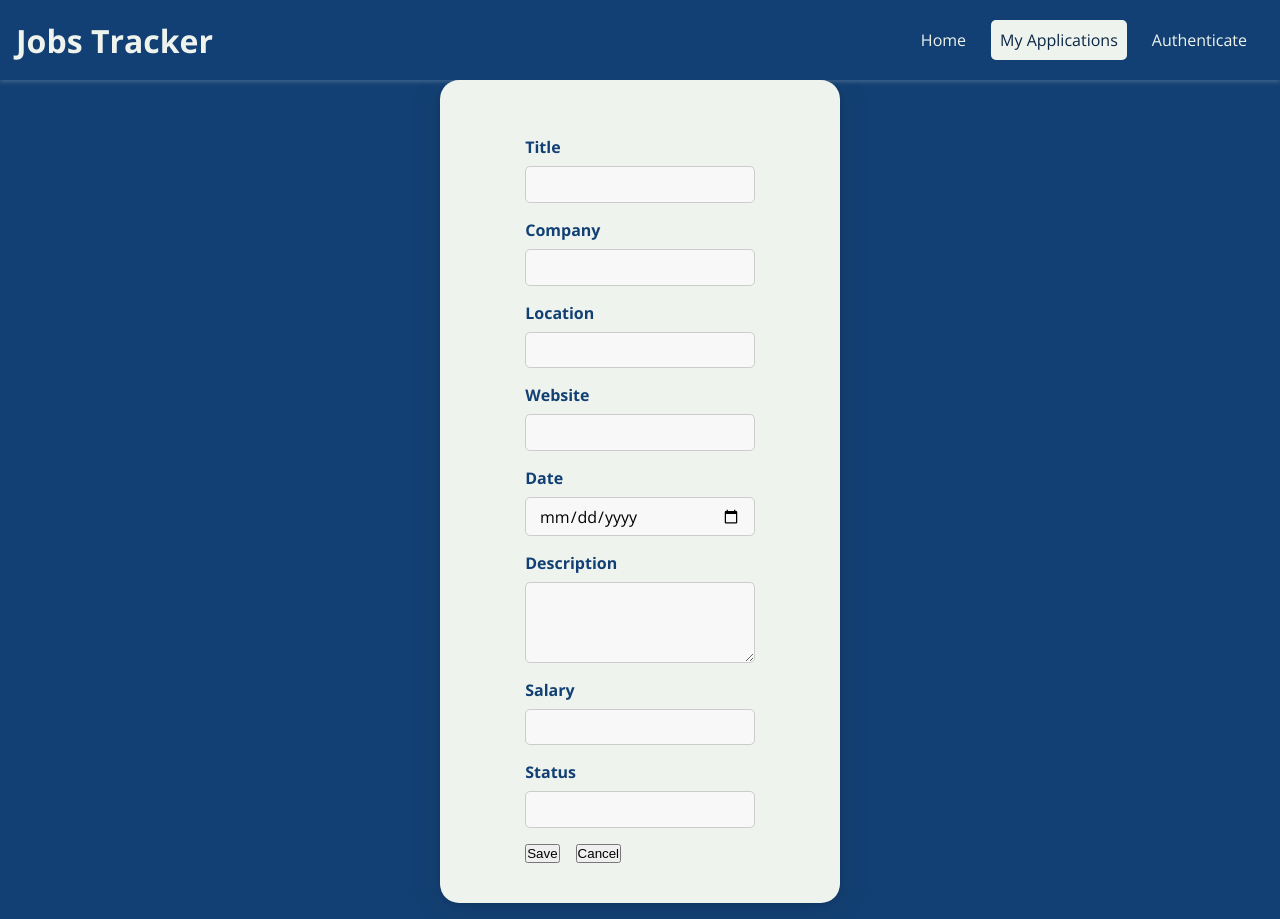
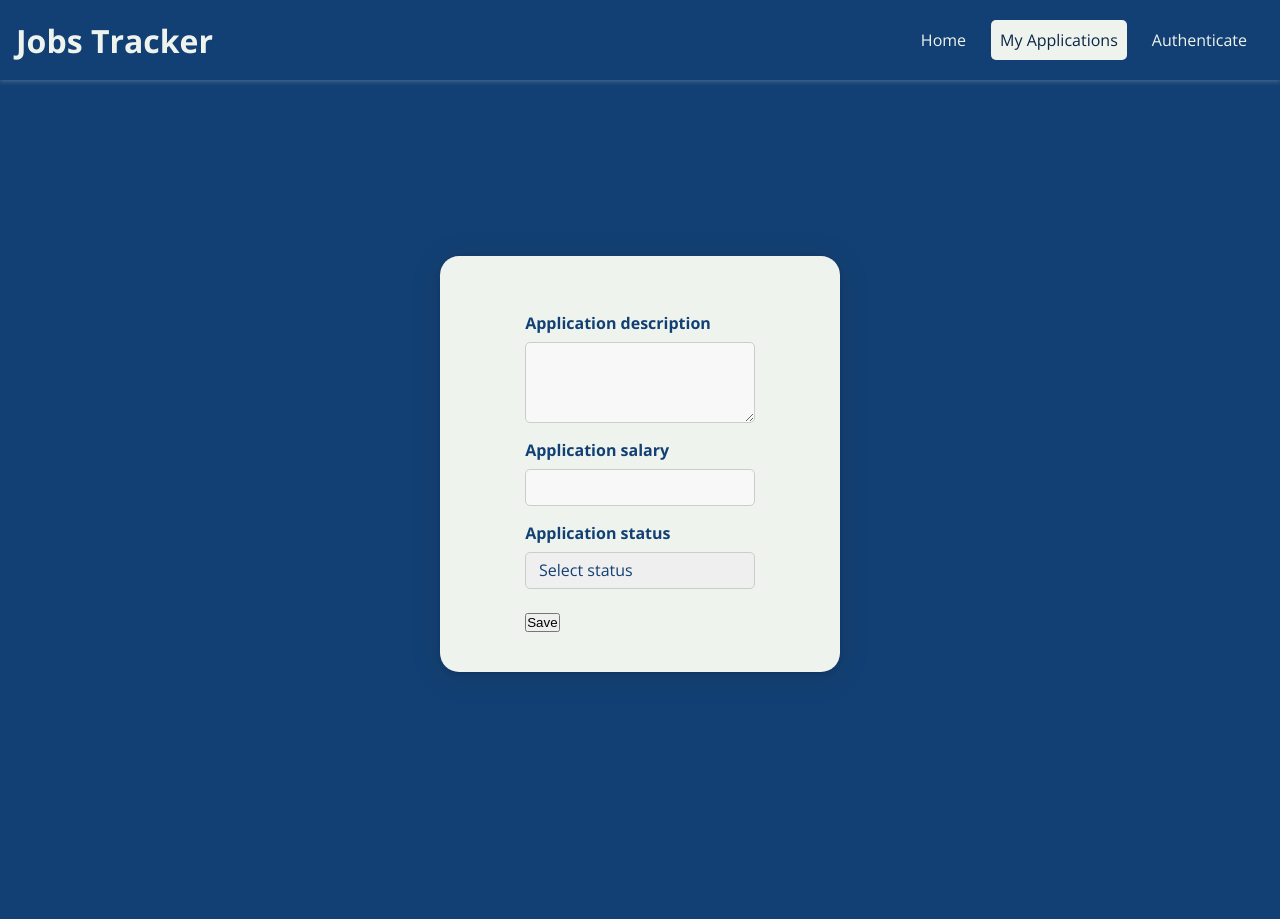
Before and after one commit to FedericoPiazzolla/job-tracker-mern, a React (Vite) app in the folder client/: page /u1/jobs/j1 in a window 1280 px wide. Both pictures are taken after a click on the button "Edit". After the commit the page ends 864 px from the top, so only its background shows below. Built offline with nearby package versions, Linux system fonts and the light colour scheme.

Commit message:
styling JobForm component

```diff
--- a/client/src/jobs/components/JobForm.jsx
+++ b/client/src/jobs/components/JobForm.jsx
@@ -1,7 +1,13 @@
 import React, { useState } from "react";
+
+import {
+  VALIDATOR_EMAIL,
+  VALIDATOR_MINLENGTH,
+  VALIDATOR_REQUIRE,
+} from "../../shared/util/validators";
 import Input from "../../shared/components/FormElements/Input";
 
-const JobForm = ({ job = {}, onCancel, onSave, mode = "create" }) => {
+const JobForm = ({ job = {}, onSave, mode = "create" }) => {
   const [formData, setFormData] = useState({
     title: job.title || "",
     description: job.description || "",
@@ -30,71 +36,94 @@ const JobForm = ({ job = {}, onCancel, onSave, mode = "create" }) => {
         <>
           <Input
             id="title"
+            element="input"
             type="text"
+            label="Application title"
+            validators={[VALIDATOR_REQUIRE()]}
             value={formData.title}
             onChange={handleChange}
-            label="Title"
+            errorText="Please enter a title."
           />
           <Input
             id="company"
+            element="input"
             type="text"
+            label="Application company"
+            validators={[VALIDATOR_REQUIRE()]}
             value={formData.company}
             onChange={handleChange}
-            label="Company"
+            errorText="Please enter a company."
           />
           <Input
             id="location"
+            element="input"
             type="text"
+            label="Application location"
+            validators={[VALIDATOR_REQUIRE()]}
             value={formData.location}
             onChange={handleChange}
-            label="Location"
+            errorText="Please enter a location."
           />
           <Input
             id="website"
+            element="input"
             type="text"
+            label="Application website"
+            validators={[VALIDATOR_REQUIRE()]}
             value={formData.website}
             onChange={handleChange}
-            label="Website"
+            errorText="Please enter a website."
           />
           <Input
             id="date"
+            element="input"
             type="date"
+            label="Application date"
+            validators={[VALIDATOR_REQUIRE()]}
             value={formData.date}
             onChange={handleChange}
-            label="Date"
+            errorText="Please enter a date."
           />
         </>
       )}
-      {/* Questi campi sono sempre visibili in edit e create */}
       <Input
         id="description"
         type="text"
         element="textarea"
+        label="Application description"
+        validators={[VALIDATOR_REQUIRE()]}
         value={formData.description}
         onChange={handleChange}
-        label="Description"
+        errorText="Please enter a description."
       />
       <Input
         id="salary"
+        element="input"
         type="text"
+        label="Application salary"
+        validators={[VALIDATOR_REQUIRE()]}
         value={formData.salary}
         onChange={handleChange}
-        label="Salary"
+        errorText="Please enter a salary."
       />
       <Input
         id="status"
-        type="text"
+        element="select"
+        label="Application status"
+        validators={[VALIDATOR_REQUIRE()]}
         value={formData.status}
         onChange={handleChange}
-        label="Status"
+        options={[
+          { value: "", label: "Select status" },
+          { value: "applied", label: "Applied" },
+          { value: "interviewing", label: "Interviewing" },
+          { value: "offer", label: "Offer" },
+          { value: "rejected", label: "Rejected" },
+        ]}
+        errorText="Please select a status."
       />
       <div style={{ display: "flex", gap: "1rem", marginTop: "1rem" }}>
         <button type="submit">Save</button>
-        {onCancel && (
-          <button type="button" onClick={onCancel}>
-            Cancel
-          </button>
-        )}
       </div>
     </form>
   );
--- a/client/src/jobs/pages/ShowUserJob.jsx
+++ b/client/src/jobs/pages/ShowUserJob.jsx
@@ -33,7 +33,7 @@ const ShowUserJob = () => {
     <div className="userJojb-container">
       <div className="userJob-list">
         {isEditing ? (
-          <JobForm job={job} onCancel={() => setIsEditing(false)} />
+          <JobForm job={job} mode="edit" />
         ) : (
           <div className="userJob-item">
             <h3>{job.title}</h3>
--- a/client/src/shared/components/FormElements/Input.jsx
+++ b/client/src/shared/components/FormElements/Input.jsx
@@ -11,7 +11,6 @@ const inputReducer = (state, action) => {
         value: action.val,
         isValid: validate(action.val, action.validators),
       };
-
     case "TOUCH":
       return {
         ...state,
@@ -49,11 +48,23 @@ const Input = (props) => {
     dispatch({ type: "TOUCH" });
   };
 
-  // Imposta "input" come valore di default per element
-  const elementType = props.element || "input";
-
   let element;
-  if (elementType === "input" && props.type === "password") {
+  if (props.element === "select") {
+    element = (
+      <select
+        id={props.id}
+        value={inputSate.value}
+        onChange={changeHandler}
+        onBlur={touchHandler}>
+        {props.options &&
+          props.options.map((opt) => (
+            <option key={opt.value} value={opt.value}>
+              {opt.label}
+            </option>
+          ))}
+      </select>
+    );
+  } else if (props.element === "input" && props.type === "password") {
     element = (
       <div className="input-password-wrapper">
         <input
@@ -73,7 +84,7 @@ const Input = (props) => {
         </span>
       </div>
     );
-  } else if (elementType === "input") {
+  } else if (props.element === "input") {
     element = (
       <input
         id={props.id}
--- a/client/src/shared/components/FormElements/style/Input.css
+++ b/client/src/shared/components/FormElements/style/Input.css
@@ -31,6 +31,27 @@
   border-color: var(--primary-color);
 }
 
+.form-control select {
+  width: 100%;
+  font: inherit;
+  border: 1px solid #ccc;
+  background: var(background-color);
+  padding: 0.4rem 0.8rem;
+  border-radius: 5px;
+  margin-bottom: 0.5rem;
+  color: var(--primary-color);
+  transition: border-color 0.2s, background 0.2s;
+  appearance: none;
+  -webkit-appearance: none;
+  -moz-appearance: none;
+}
+
+.form-control select:focus {
+  outline: none;
+  background: var(background-color);
+  border-color: var(--primary-color);
+}
+
 .form-control--invalid label,
 .form-control--invalid p {
   color: red;
@@ -40,6 +61,12 @@
 .form-control--invalid textarea {
   border-color: red;
   background: #ffd1d1;
+}
+
+.form-control--invalid select {
+  border-color: red;
+  background: #ffd1d1;
+  color: red;
 }
 
 .input-password-wrapper {
```
